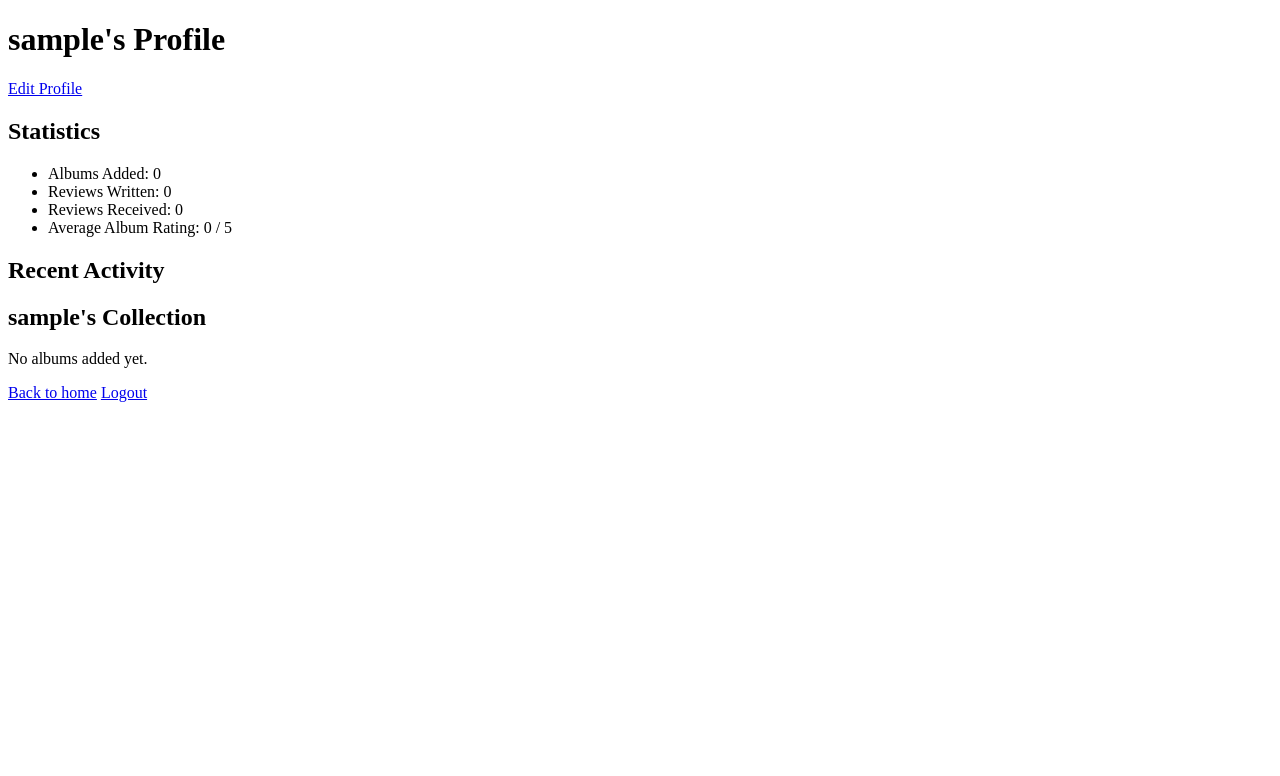
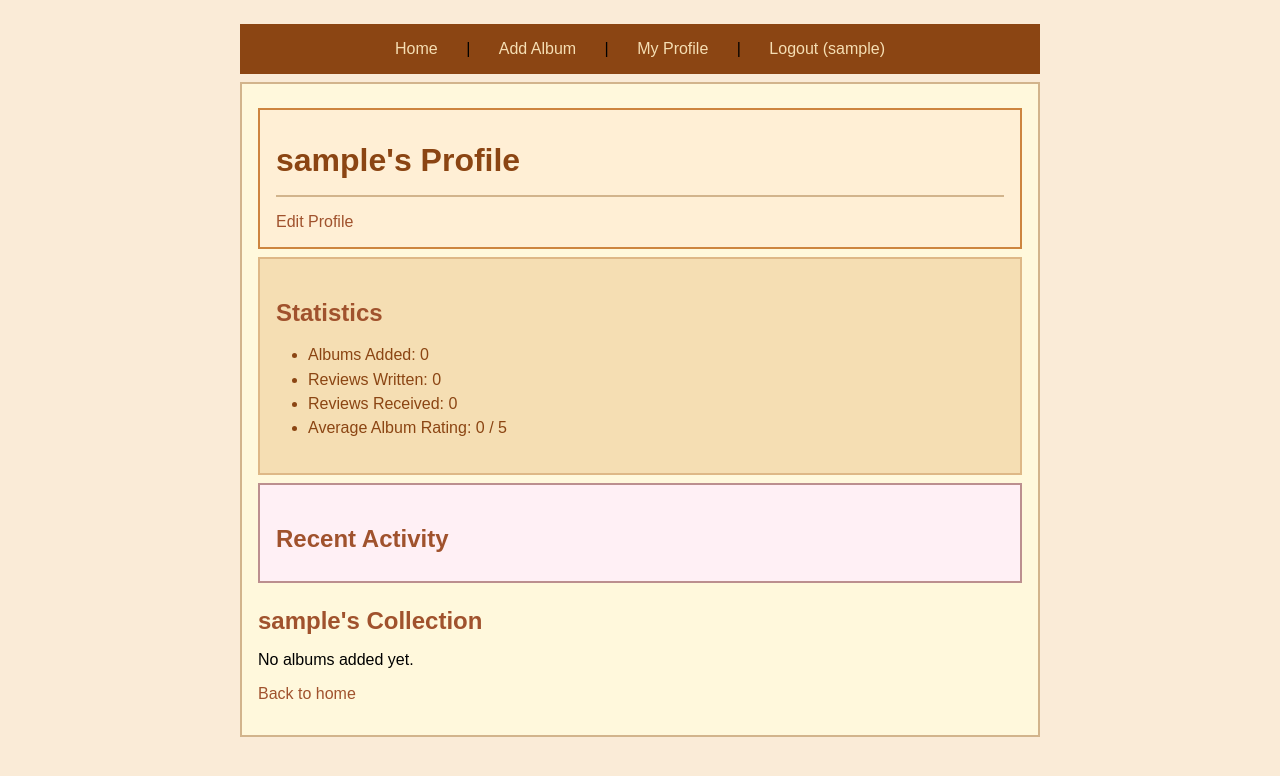
Before and after one commit to arouvari/vinylcabinet, a Flask app: a page that uses templates/user.html in a window 1280 px wide. Shown: the top 776 px of the page. Run offline with Flask 3, Linux system fonts and the light colour scheme; the visitor is signed in with stand-in values (Sample User, id 1); data comes from the database, SQL or seed files in the repository; data that the repository does not hold is empty.

Commit message:
Add CSS and refactor HTML files

```diff
--- /dev/null
+++ b/static/main.css
@@ -0,0 +1,244 @@
+body {
+  margin: auto;
+  max-width: 50em;
+  font-family: sans-serif;
+  background-color: antiquewhite;
+  padding: 1em;
+}
+
+nav {
+  background-color: saddlebrown;
+  padding: 1em;
+  margin: 0.5em 0;
+  text-align: center;
+}
+
+nav a {
+  color: wheat;
+  text-decoration: none;
+  padding: 0.5em 1em;
+  margin: 0 0.5em;
+}
+
+nav a:hover {
+  background-color: sienna;
+  color: white;
+}
+
+main {
+  background-color: cornsilk;
+  padding: 1em;
+  margin: 0.5em 0;
+  border: 2px solid tan;
+}
+
+h1 {
+  color: saddlebrown;
+  border-bottom: 2px solid tan;
+  padding-bottom: 0.5em;
+  margin: 0.5em 0;
+}
+
+h2 {
+  color: sienna;
+  margin: 1em 0 0.5em 0;
+}
+
+h3 {
+  color: peru;
+  margin: 0.5em 0;
+}
+
+.error {
+  background-color: mistyrose;
+  border: 2px solid crimson;
+  color: darkred;
+  padding: 1em;
+  margin: 0.5em 0;
+}
+
+.success {
+  background-color: honeydew;
+  border: 2px solid seagreen;
+  color: darkgreen;
+  padding: 1em;
+  margin: 0.5em 0;
+}
+
+ul {
+  list-style-type: none;
+  padding: 0;
+}
+
+ul li {
+  background-color: linen;
+  border: 1px solid tan;
+  padding: 1em;
+  margin: 0.5em 0;
+}
+
+form {
+  background-color: oldlace;
+  border: 2px solid burlywood;
+  padding: 1em;
+  margin: 0.5em 0;
+}
+
+form[style*="inline"] {
+  display: inline;
+  background-color: transparent;
+  border: none;
+  padding: 0;
+  margin: 0;
+}
+
+label {
+  font-weight: bold;
+  display: block;
+  margin-top: 0.5em;
+  color: saddlebrown;
+}
+
+input[type="text"],
+input[type="password"],
+input[type="number"],
+input[type="url"],
+textarea,
+select {
+  width: 100%;
+  padding: 0.5em;
+  margin: 0.3em 0;
+  border: 1px solid tan;
+  background-color: white;
+}
+
+textarea {
+  min-height: 5em;
+}
+
+button,
+input[type="submit"] {
+  background-color: darkgoldenrod;
+  color: white;
+  padding: 0.7em 1.5em;
+  border: none;
+  margin-top: 0.5em;
+  cursor: pointer;
+}
+
+button:hover,
+input[type="submit"]:hover {
+  background-color: goldenrod;
+}
+
+a {
+  color: sienna;
+  text-decoration: none;
+}
+
+a:hover {
+  color: saddlebrown;
+  text-decoration: underline;
+}
+
+.album {
+  background-color: linen;
+  border: 2px solid burlywood;
+  padding: 1em;
+  margin: 0.5em 0;
+}
+
+.album img {
+  margin: 0.5em 0;
+  border: 1px solid tan;
+}
+
+.profile-header {
+  background-color: papayawhip;
+  border: 2px solid peru;
+  padding: 1em;
+  margin: 0.5em 0;
+}
+
+.profile-header img {
+  border-radius: 50%;
+  margin: 0.5em 0;
+  border: 3px solid sienna;
+}
+
+.stats {
+  background-color: wheat;
+  border: 2px solid burlywood;
+  padding: 1em;
+  margin: 0.5em 0;
+}
+
+.stats ul {
+  list-style-type: disc;
+  padding-left: 2em;
+}
+
+.stats li {
+  background-color: transparent;
+  border: none;
+  padding: 0.2em 0;
+  margin: 0;
+  color: saddlebrown;
+}
+
+.recent-activity {
+  background-color: lavenderblush;
+  border: 2px solid rosybrown;
+  padding: 1em;
+  margin: 0.5em 0;
+}
+
+.recent-activity ul {
+  list-style-type: disc;
+  padding-left: 2em;
+}
+
+.recent-activity li {
+  background-color: transparent;
+  border: none;
+  padding: 0.2em 0;
+  margin: 0;
+}
+
+fieldset {
+  border: 2px solid tan;
+  padding: 0.5em;
+  margin: 0.5em 0;
+  background-color: oldlace;
+}
+
+legend {
+  font-weight: bold;
+  padding: 0 0.5em;
+  color: saddlebrown;
+}
+
+.errors {
+  background-color: mistyrose;
+  border: 2px solid crimson;
+  padding: 1em;
+  margin: 0.5em 0;
+}
+
+.errors li {
+  background-color: transparent;
+  border: none;
+  padding: 0.2em 0;
+  margin: 0;
+  color: darkred;
+}
+
+.review-text {
+  white-space: pre-wrap;
+  word-wrap: break-word;
+}
+
+.user-text {
+  white-space: pre-wrap;
+  word-wrap: break-word;
+}
--- a/templates/base.html
+++ b/templates/base.html
@@ -2,13 +2,14 @@
 <html lang="en">
 <head>
     <title>Vinyl Collection</title>
+    <link rel="stylesheet" href="{{ url_for('static', filename='main.css') }}">
 </head>
 <body>
     <nav>
         <a href="{{ url_for('index') }}">Home</a> |
         {% if session.username %}
             <a href="{{ url_for('add') }}">Add Album</a> |
-            <a href="{{ url_for('user_page', username=session.username) }}">My Favorites</a> |
+            <a href="{{ url_for('user_page', username=session.username) }}">My Profile</a> |
             <a href="{{ url_for('logout') }}">Logout ({{ session.username }})</a>
         {% else %}
             <a href="{{ url_for('login') }}">Login</a> |
@@ -16,6 +17,14 @@
         {% endif %}
     </nav>
     <main>
+        {% with messages = get_flashed_messages(with_categories=true) %}
+        {% if messages %}
+                {% for category, message in messages %}
+                    <div class="{{ category }}">{{ message }}</div>
+                {% endfor %}
+        {% endif %}
+        {% endwith %}
+
         {% block content %}{% endblock %}
     </main>
 </body>
--- a/templates/user.html
+++ b/templates/user.html
@@ -1,19 +1,6 @@
-<!DOCTYPE html>
-<html>
-<head>
-  <title>{{ username }} - VinylCabinet</title>
-</head>
-<body>
-  {% with messages = get_flashed_messages(with_categories=true) %}
-  {% if messages %}
-    <ul>
-      {% for category, message in messages %}
-        <li class="{{ category }}">{{ message }}</li>
-      {% endfor %}
-    </ul>
-  {% endif %}
-  {% endwith %}
+{% extends "base.html" %}
 
+{% block content %}
 <div class="profile-header">
   <h1>{{ username }}'s Profile</h1>
 
@@ -22,7 +9,8 @@
   {% endif %}
 
   {% if profile and profile.bio %}
-      <p><strong>Bio:</strong> {{ profile.bio }}</p>
+    <p><strong>Bio:</strong></p>
+    <p class="user-text">{{ profile.bio }}</p>
   {% endif %}
 
   {% if profile and profile.location %}
@@ -108,11 +96,5 @@
 
 <p>
   <a href="{{ url_for('index') }}">Back to home</a>
-    {% if session.username %}
-      <a href="{{ url_for('logout') }}">Logout</a>
-    {% else %}
-      <a href="{{ url_for('login') }}">Login</a>
-    {% endif %}
 </p>
-</body>
-</html>
+{% endblock %}
```
Also changed, not shown: templates/album.html (+4 -18 lines), templates/album_form.html (+4 -16 lines), templates/edit_profile.html (+4 -18 lines), templates/login.html (+4 -19 lines), templates/register.html (+4 -19 lines). Lines whose indentation alone changed are shown as unchanged.
